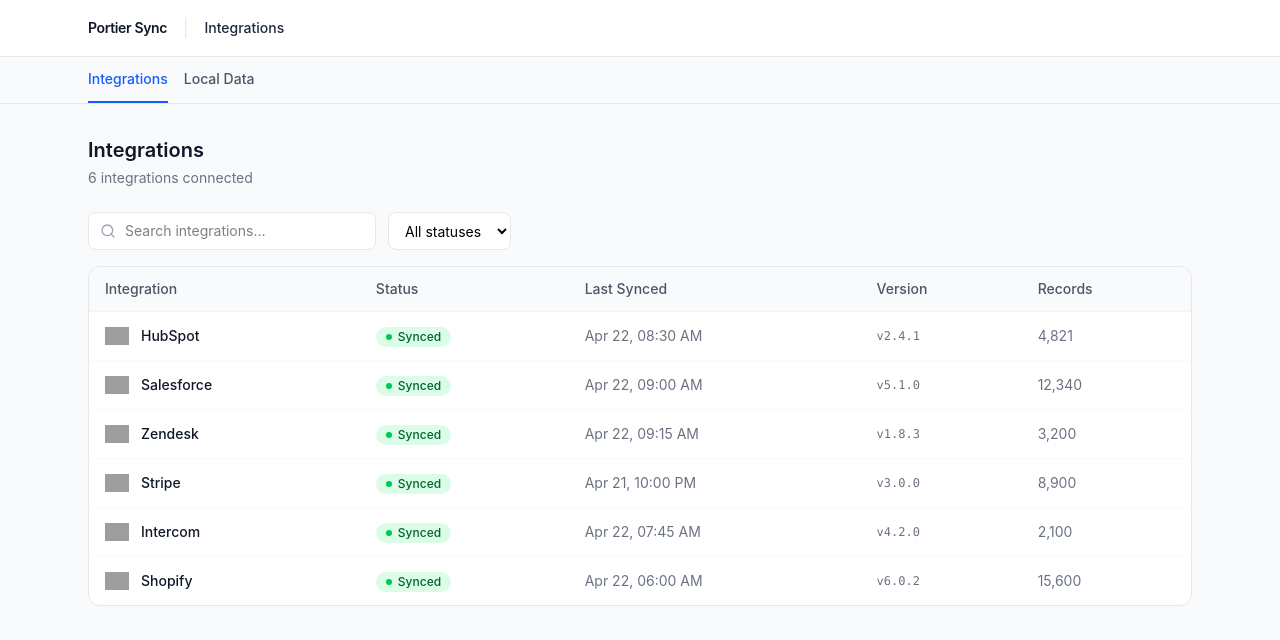
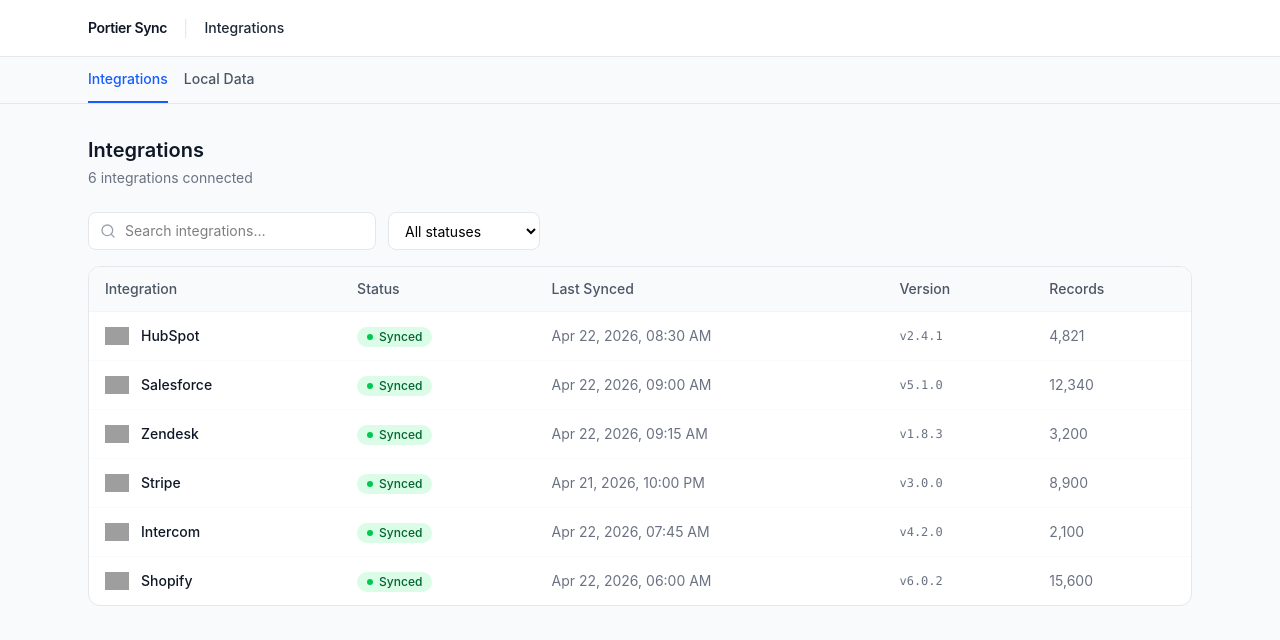
Before and after one commit to yuhanasy/sync-panel, a React (Vite) app: page / in a window 1280 px wide. Shown: the top 640 px of the page. Built offline with nearby package versions, Linux system fonts and the light colour scheme; grey boxes are pictures that could not be loaded.

Commit message:
refactor: formatDate utility

```diff
--- a/src/pages/IntegrationDetail.tsx
+++ b/src/pages/IntegrationDetail.tsx
@@ -2,6 +2,7 @@
 import { useState, useEffect } from 'react'
 import { RefreshCw, XCircle, AlertCircle, ChevronRight } from 'lucide-react'
 import { toast } from 'sonner'
+import { formatDate } from '@/utils/format_date'
 import { useIntegrationStore } from '@/stores/integration_store'
 import { useHistoryStore } from '@/stores/history_store'
 import { StatusBadge } from '@/components/ui/StatusBadge'
@@ -16,16 +17,6 @@
 const SOURCE_STYLES: Record<HistoryEntry['source'], string> = {
   System: 'bg-blue-100 text-blue-700',
   User: 'bg-purple-100 text-purple-700',
-}
-
-function formatDate(iso: string) {
-  return new Date(iso).toLocaleString(undefined, {
-    month: 'short',
-    day: 'numeric',
-    year: 'numeric',
-    hour: '2-digit',
-    minute: '2-digit',
-  })
 }
 
 export function IntegrationDetail() {
@@ -79,6 +70,12 @@
         setPendingChanges(changes)
 
         // Determine status immediately so back/cancel works correctly
+        if (changes.length === 0) {
+          updateStatus(integrationId, 'synced')
+          toast.success('Already up to date', { description: 'No changes from the integration.' })
+          return
+        }
+
         const enriched = enrichChanges(changes, { users, doors, keys })
         const hasConflicts = enriched.some(c => c.change_type === 'CONFLICT')
         updateStatus(integrationId, hasConflicts ? 'conflict' : 'pending_review')
--- a/src/pages/IntegrationsList.tsx
+++ b/src/pages/IntegrationsList.tsx
@@ -3,24 +3,18 @@
 import { useIntegrationStore } from '@/stores/integration_store'
 import { StatusBadge } from '@/components/ui/StatusBadge'
 import { SearchInput } from '@/components/ui/SearchInput'
+import { formatDate } from '@/utils/format_date'
 import type { Integration } from '@/types'
 
 const STATUS_OPTIONS: { value: Integration['status'] | 'all'; label: string }[] = [
   { value: 'all', label: 'All statuses' },
   { value: 'synced', label: 'Synced' },
   { value: 'syncing', label: 'Syncing' },
+  { value: 'pending_review', label: 'Pending Review' },
   { value: 'conflict', label: 'Conflict' },
   { value: 'error', label: 'Error' },
 ]
 
-function formatDate(iso: string) {
-  return new Date(iso).toLocaleString(undefined, {
-    month: 'short',
-    day: 'numeric',
-    hour: '2-digit',
-    minute: '2-digit',
-  })
-}
 
 export function IntegrationsList() {
   const integrations = useIntegrationStore((s) => s.integrations)
--- a/src/pages/SyncHistory.tsx
+++ b/src/pages/SyncHistory.tsx
@@ -3,22 +3,13 @@
 import { useShallow } from 'zustand/react/shallow'
 import { useHistoryStore } from '@/stores/history_store'
 import { useIntegrationStore } from '@/stores/integration_store'
+import { formatDate } from '@/utils/format_date'
 import type { HistoryEntry } from '@/types'
 import { EmptyState } from '@/components/ui/EmptyState'
 
 const SOURCE_STYLES: Record<HistoryEntry['source'], string> = {
   System: 'bg-blue-100 text-blue-700',
   User: 'bg-purple-100 text-purple-700',
-}
-
-function formatDate(iso: string) {
-  return new Date(iso).toLocaleString(undefined, {
-    month: 'short',
-    day: 'numeric',
-    year: 'numeric',
-    hour: '2-digit',
-    minute: '2-digit',
-  })
 }
 
 export function SyncHistory() {
--- /dev/null
+++ b/src/utils/format_date.ts
@@ -0,0 +1,9 @@
+export function formatDate(iso: string) {
+  return new Date(iso).toLocaleString(undefined, {
+    month: 'short',
+    day: 'numeric',
+    year: 'numeric',
+    hour: '2-digit',
+    minute: '2-digit',
+  })
+}
```
Also changed, not shown: 1 other file (tests, documents, lock files or other folders).
